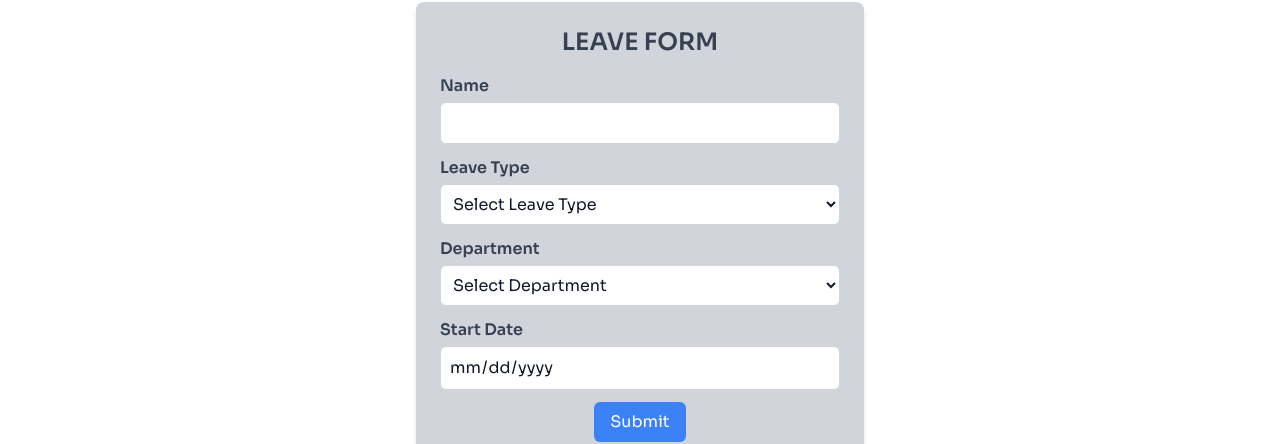
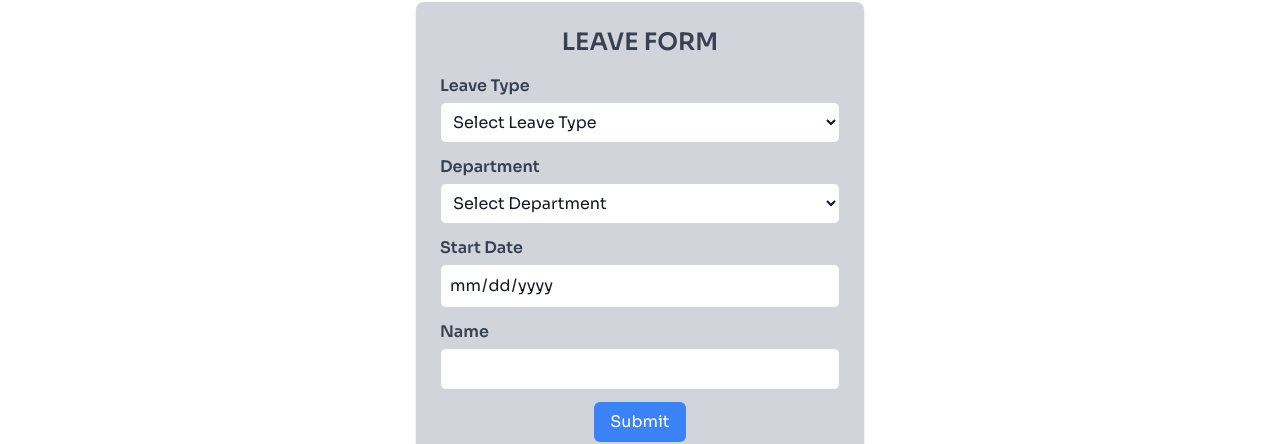
Before and after one commit to NesanduGMS/HRMS, a React (Create React App) app in the folder client/: page /leaveform in a window 1280 px wide. Shown: the part 434-878 px from the top of the page. Built offline with nearby package versions, Linux system fonts and the light colour scheme.

Commit message:
few diplaying adjustment

```diff
--- a/client/src/components/Leavecard.jsx
+++ b/client/src/components/Leavecard.jsx
@@ -43,19 +43,7 @@ function LeaveForm() {
 
         {/* Form */}
         <form onSubmit={handleSubmit}>
-          {/* Name Input Field */}
-          <div className="mb-3">
-            <label className="block text-gray-700 font-bold mb-1" htmlFor="name">Name</label>
-            <input
-              type="text"
-              id="name"
-              name="name"
-              value={formData.name}
-              onChange={handleChange}
-              className="w-full p-2 border border-gray-300 rounded-md text-gray-900 bg-white"
-              required
-            />
-          </div>
+
 
           {/* Leave Type Select Field */}
           <div className="mb-3">
@@ -107,6 +95,20 @@ function LeaveForm() {
             />
           </div>
 
+          {/* Name Input Field */}
+          <div className="mb-3">
+            <label className="block text-gray-700 font-bold mb-1" htmlFor="name">Name</label>
+            <input
+              type="text"
+              id="name"
+              name="name"
+              value={formData.name}
+              onChange={handleChange}
+              className="w-full p-2 border border-gray-300 rounded-md text-gray-900 bg-white"
+              required
+            />
+          </div>
+
 
           {/* Submit Button */}
           <div className="text-center">
--- a/client/src/components/Viewcard.jsx
+++ b/client/src/components/Viewcard.jsx
@@ -1,123 +1,3 @@
-
-
-// import axios from 'axios';
-// import React, { useEffect, useState } from 'react';
-
-// const Viewcard = () => {
-//   const ID = localStorage.getItem('ID');
-//   const [viewinfo, setViewinfo] = useState(null);
-//   const [viewiem, setViewiem] = useState(null);
-//   const [viewicon, setViewcon] = useState(null);
-
-//   useEffect(() => {
-//     axios
-//       .get(`http://localhost:3005/auth/viewinfoa/${ID}`)
-//       .then((result) => {
-//         if (result.data.Status) {
-//           setViewinfo(result.data.Result);
-//         } else {
-//           alert(result.data.Error);
-//         }
-//       })
-//       .catch((err) => {
-//         console.log(err);
-//       });
-//   }, [ID]);
-
-//   useEffect(() => {
-//     axios
-//       .get(`http://localhost:3005/auth/viewinfob/${ID}`)
-//       .then((result) => {
-//         if (result.data.Status) {
-//           setViewiem(result.data.Result);
-//         } else {
-//           alert(result.data.Error);
-//         }
-//       })
-//       .catch((err) => {
-//         console.log(err);
-//       });
-//   }, [ID]);
-
-//   useEffect(() => {
-//     axios
-//       .get(`http://localhost:3005/auth/viewinfoc/${ID}`)
-//       .then((result) => {
-//         if (result.data.Status) {
-//           setViewcon(result.data.Result);
-//         } else {
-//           alert(result.data.Error);
-//         }
-//       })
-//       .catch((err) => {
-//         console.log(err);
-//       });
-//   }, [ID]);
-
-//   console.log(viewinfo);
-//   console.log(viewiem);
-//   console.log(viewicon);
-
-//   return (
-//     <div className="max-w-2xl mx-auto bg-white shadow-lg rounded-lg overflow-hidden"> {/* Increased width to max-w-2xl */}
-//       {/* Profile Picture */}
-//       <div className="bg-gray-200 h-56 flex items-center justify-center"> {/* Increased height */}
-//         <img
-//           src="https://via.placeholder.com/150"
-//           alt="John Doe"
-//           className="h-40 w-40 rounded-full object-cover shadow-lg"
-//         /> {/* Increased profile picture size */}
-//       </div>
-
-//       {/* Person Information */}
-//       <div className="p-8"> {/* Increased padding */}
-//         {/* Name and Personal Details */}
-//         {viewinfo && (
-//           <>
-//             <h2 className="text-3xl font-bold text-gray-800 mb-4">{viewinfo.Full_Name}</h2> {/* Increased font size */}
-//             <p className="text-lg text-gray-600 mb-4"><strong>Date of Birth:</strong> {viewinfo.Date_Of_Birth}</p> {/* Added more margin */}
-//             <p className="text-lg text-gray-600 mb-4"><strong>Gender:</strong> {viewinfo.Gender}</p>
-//             <p className="text-lg text-gray-600 mb-6"><strong>Recruitment Date:</strong> {viewinfo.Recruitment_Date}</p> {/* Increased bottom margin */}
-
-//             {/* Contact Info */}
-//             <div className="text-gray-700 mb-6"> {/* Increased bottom margin */}
-//               <h3 className="text-xl font-semibold mb-4">Contact Info</h3> {/* Increased font size and margin */}
-//               <p className="mb-2"><strong>Personal Email:</strong> {viewinfo.Personal_Email}</p> {/* Added margin */}
-//               <p className="mb-2"><strong>Country:</strong> {viewinfo.Country}</p>
-//               <p className="mb-2"><strong>Address:</strong> {viewinfo.Address}</p>
-
-//               {/* Dynamically rendering Mobile Numbers */}
-//                 <p className="mb-2"><strong>Mobile Numbers:</strong></p>
-//                 <ul className="list-disc list-inside pl-4">
-//                 {viewicon && viewicon.Employee_Mobile_Number && viewicon.Employee_Mobile_Number.length > 0 ? (
-//                     viewicon.Employee_Mobile_Number.map((number, index) => (
-//                     <li key={index}>{number}</li>
-//                     ))
-//                 ) : (
-//                     <li>No mobile numbers available</li>
-//                 )}
-//                 </ul>
-//             </div>
-//           </>
-//         )}
-
-//         {/* Emergency Contact Info Card */}
-//         {viewiem && (
-//           <div className="bg-gray-100 p-6 rounded-lg shadow-md"> {/* Card for emergency details */}
-//             <h3 className="text-xl font-semibold text-gray-800 mb-4">Emergency Contact Info</h3> {/* Increased font size and margin */}
-//             <p className="text-lg text-gray-600 mb-4"><strong>Dependant Name:</strong> {viewiem.Dependant_Name}</p>
-//             <p className="text-lg text-gray-600 mb-4"><strong>Dependant Mobile Number:</strong> {viewiem.Dependant_Mobile_Number}</p>
-//             <p className="text-lg text-gray-600 mb-2"><strong>Dependant Address:</strong> {viewiem.Dependant_Address}</p>
-//           </div>
-//         )}
-//       </div>
-//     </div>
-//   );
-// };
-
-// export default Viewcard;
-
-
 
 import axios from 'axios';
 import React, { useEffect, useState } from 'react';
@@ -210,11 +90,22 @@ const Viewcard = () => {
               <p className="mb-2"><strong>Address:</strong> {viewinfo.Address}</p>
 
               {/* Dynamically rendering Mobile Numbers */}
-              <p className="mb-2"><strong>Mobile Numbers:</strong></p>
+              {/* <p className="mb-2"><strong>Mobile Numbers:</strong></p>
               <ul className="list-disc list-inside pl-4">
                 {viewicon && viewicon.Employee_Mobile_Number && viewicon.Employee_Mobile_Number.length > 0 ? (
                   viewicon.Employee_Mobile_Number.map((number, index) => (
                     <li key={index}>{number}</li>
+                  ))
+                ) : (
+                  <li>No mobile numbers available</li>
+                )}
+              </ul> */}
+              {/* Dynamically rendering Mobile Numbers */}
+              <p className="mb-2"><strong>Mobile Numbers:</strong></p>
+              <ul className="list-disc list-inside pl-4">
+                {viewicon && viewicon.length > 0 ? (
+                  viewicon.map((employee, index) => (
+                    <li key={index}>{employee.Employee_Mobile_Number || 'No mobile number available'}</li>
                   ))
                 ) : (
                   <li>No mobile numbers available</li>
```
Also changed, not shown: 1 other file (tests, documents, lock files or other folders).
